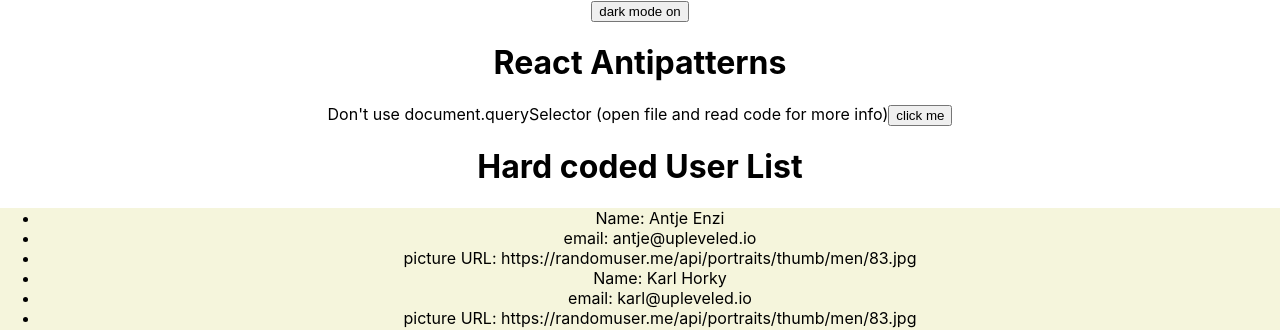
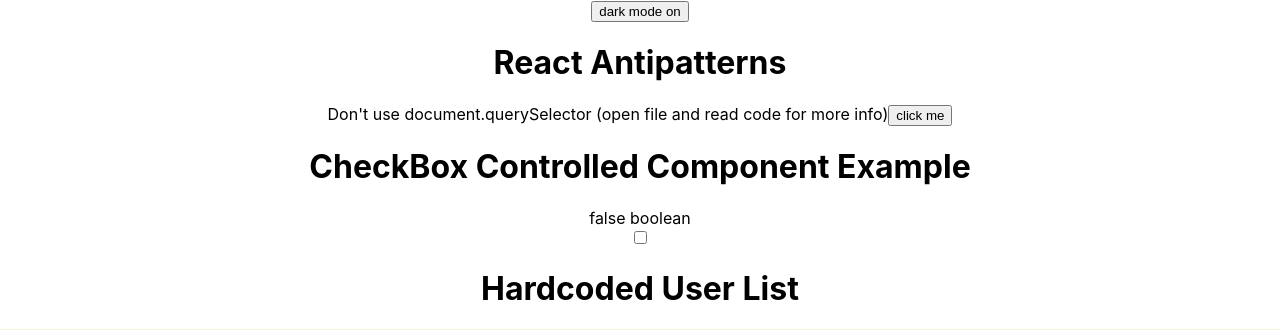
Before and after one commit to radudotat/react-components-props-state-jan-2022, a React (Create React App) app: page / in a window 1280 px wide. Shown: the part 1509-1839 px from the top of the page. Built offline with nearby package versions, Linux system fonts and the light colour scheme; no server answers.

Commit message:
Update component name and import to app

```diff
--- a/src/App.js
+++ b/src/App.js
@@ -1,4 +1,5 @@
 import './App.css';
+import CheckBoxControlledComponentExample from './CheckBoxControlledComponentExample';
 import ChildrenProp from './ChildrenProp';
 import ClassComponentsIntoFunctionComponents from './ClassComponentsIntoFunctionComponents';
 import ControlledComponentsAndForms from './ControlledComponentsAndForms';
@@ -56,7 +57,10 @@
       <h1>React Antipatterns</h1>
       <ReactAntipatterns />
 
-      <h1>Hard coded User List</h1>
+      <h1>CheckBox Controlled Component Example</h1>
+      <CheckBoxControlledComponentExample />
+
+      <h1>Hardcoded User List</h1>
       <HardCodedUserList />
 
       <h1>Random User List</h1>
--- a/src/CheckBoxControlledComponentExample.js
+++ b/src/CheckBoxControlledComponentExample.js
@@ -1,6 +1,6 @@
 import { useState } from 'react';
 
-export default function ReactAntipatterns() {
+export default function CheckBoxControlledComponentExample() {
   // 1. Create State variable that control from a boolean type
   const [isChecked, setIsChecked] = useState(false);
 
```
